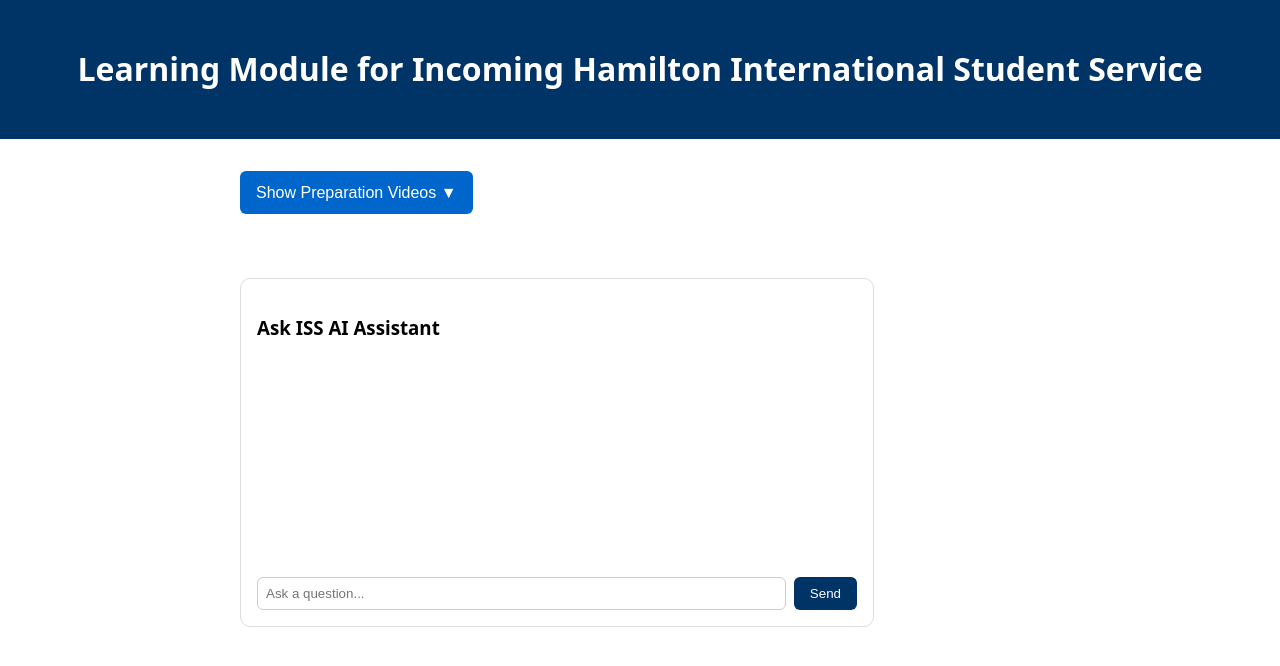
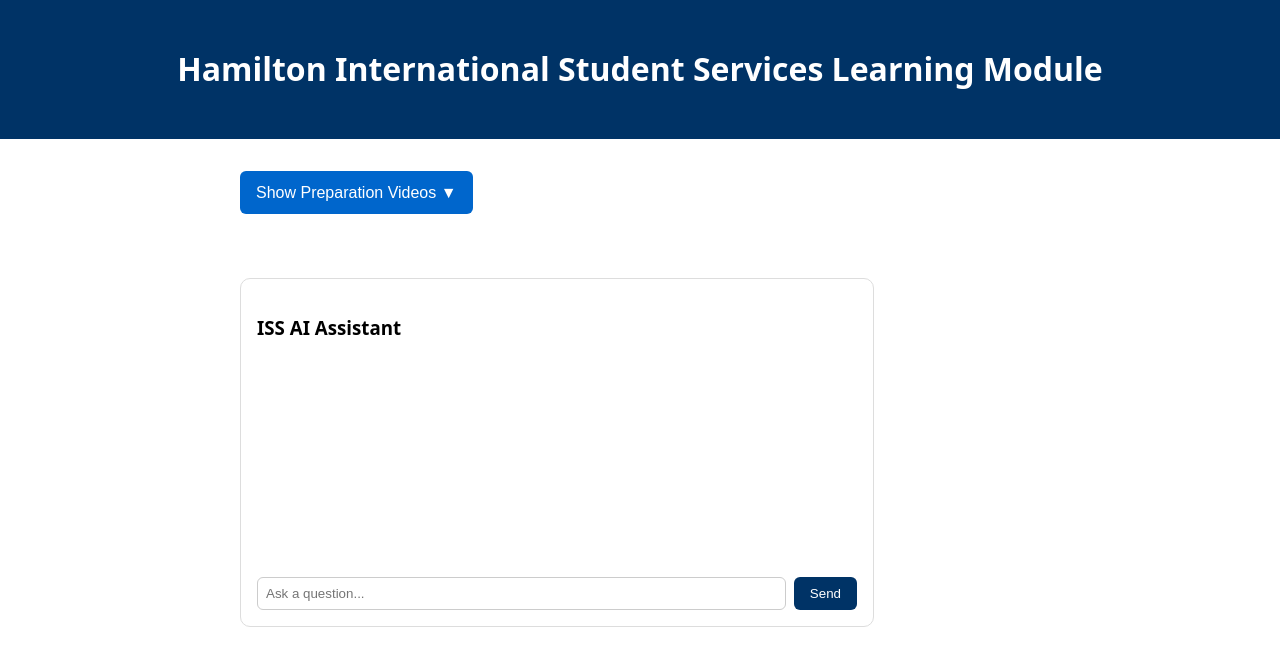
Before and after one commit to jbuttarazzi/Thesis, a React (Vite) app in the folder frontend/: page / in a window 1280 px wide. Shown: the top 666 px of the page. Built offline with nearby package versions, Linux system fonts and the light colour scheme.

Commit message:
Updated svg

```diff
--- a/frontend/index.html
+++ b/frontend/index.html
@@ -5,7 +5,7 @@
     <meta charset="UTF-8" />
 
     <!-- Sets your custom earth SVG as the favicon shown in the browser tab -->
-    <link rel="icon" type="image/svg+xml" href="/earth.svg" />
+    <link rel="icon" type="image/svg+xml" href="/hamilton.svg" />
 
     <!-- Makes the page responsive — prevents mobile browsers from zooming out by default -->
     <meta name="viewport" content="width=device-width, initial-scale=1.0" />
--- a/frontend/src/App.jsx
+++ b/frontend/src/App.jsx
@@ -15,7 +15,7 @@
       {/* ── Header ────────────────────────────────── */}
       <header style={styles.header}>
         <h1>
-          Learning Module for Incoming Hamilton International Student Service
+          Hamilton International Student Services Learning Module
         </h1>
       </header>
 
--- a/frontend/src/ChatWidget.jsx
+++ b/frontend/src/ChatWidget.jsx
@@ -77,7 +77,7 @@
 
   return (
     <div style={styles.chatContainer}>
-      <h3>Ask ISS AI Assistant</h3>
+      <h3>ISS AI Assistant</h3>
 
       {/* Scrollable message history */}
       <div style={styles.messageBox}>
```
Also changed, not shown: frontend/public/earth.svg (deleted), frontend/public/hamilton.svg (added).
